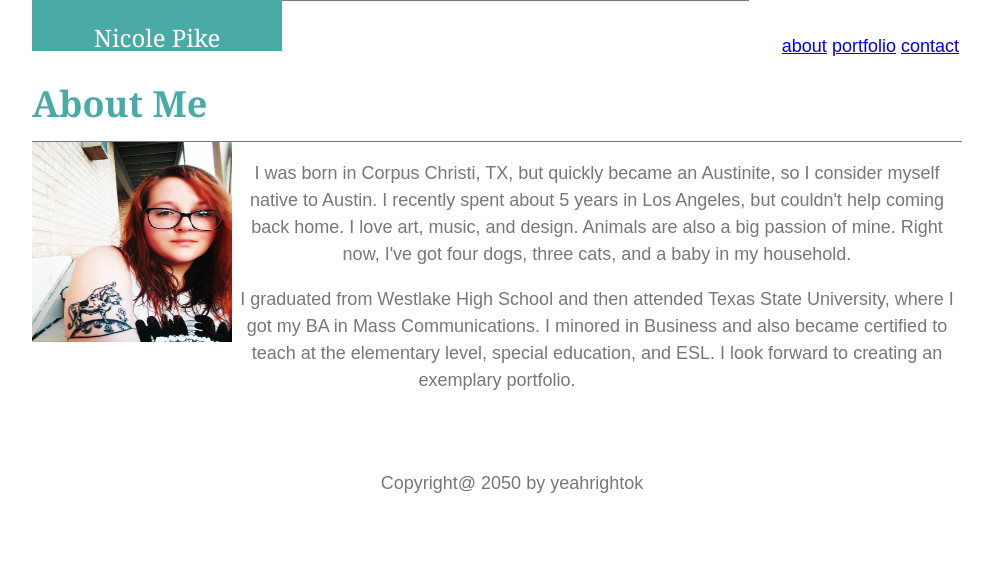
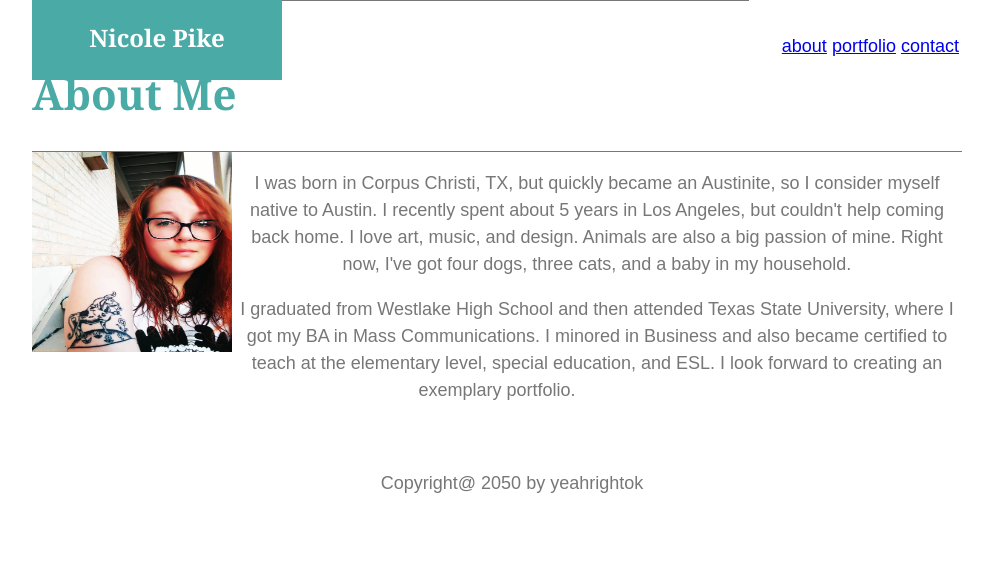
Before and after one commit to nicolep1056/Basic-Porfolio, a plain HTML site: page index.html in a window 1280 px wide. Shown: the whole page, without its empty margins (128-1121 px from the left). Drawn offline with Linux system fonts and the light colour scheme.

Commit message:
update three

```diff
--- a/assets/css/style.css
+++ b/assets/css/style.css
@@ -36,7 +36,8 @@
 
 
   #about-me{
-      position: relative;
+      margin-top:20px;
+      margin-bottom:25px;
       left: 0;
       top: 0;
       padding-top: 0;
@@ -44,10 +45,10 @@
       color: #4aaaa5;
       background: #ffffff;
       width: 250px;
-      height: 90px;
+      height: 70px;
       font-family: 'Georgia', 'Times New Roman', Times, serif;
-      font-size: 24px;
-      font-style: bold;
+      font-size: 28px;
+      font-weight: bold;
   }
 
   #about-content{
@@ -83,10 +84,10 @@ img{
     color: #ffffff;
     background: #4aaaa5;
     width:250px;
-    height:90px;
+    height:80px;
     font-family: 'Georgia', Times, Times New Roman, serif;
     font-size: 24px;
-    font-style: bold;
+    font-weight: bold;
     top: 0;
   }
 
@@ -124,6 +125,7 @@ img{
 
 
   #contact{
+      top:20px;
       left:100px;
       width:490px;
       height:310px;
```
